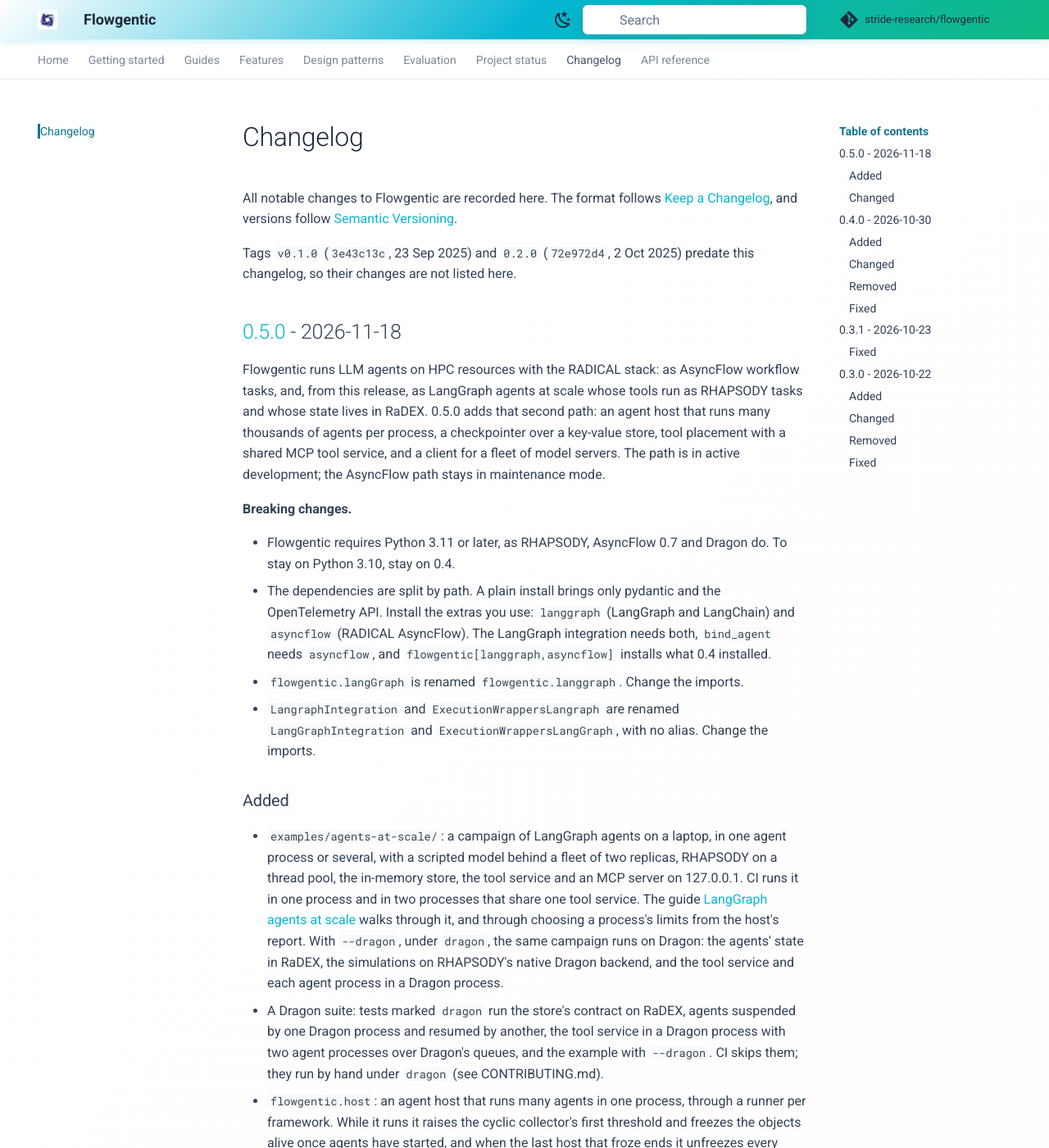
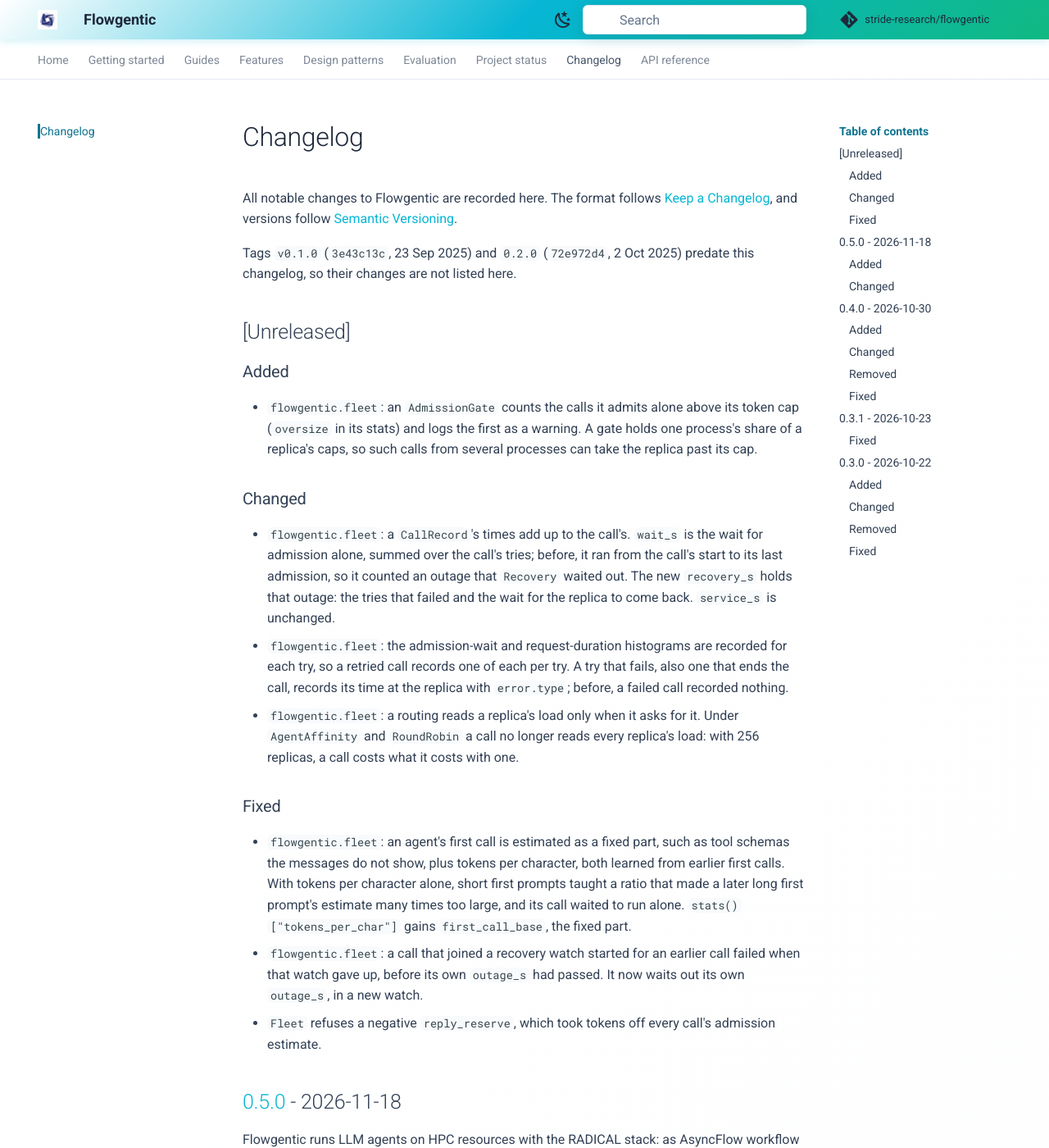
Before and after one commit to stride-research/flowgentic, an MkDocs documentation site: the page built from docs/changelog.md, in a window 1280 px wide and 1400 px high. Shown: the whole window at 82% size. Built offline with MkDocs 1.6.1 and Material for MkDocs 9.7.7, drawn with Linux system fonts in a browser that asks for light colours; comment, search, counter and statistics services are not loaded.

Commit message:
Document the fleet's call times, first-call estimate and oversize calls
The fleet's page says what a CallRecord's three times are and that they
add up, that the histograms are recorded per try with error.type on a
failed one, how a first call is estimated and where stats() shows it, that
a call waits out its own outage_s, and that gates count calls admitted
alone above the token cap. The status page drops the first-call estimate
from the known limitations and names the counter in the one on shares.
Changelog entries under Unreleased.

```diff
--- a/CHANGELOG.md
+++ b/CHANGELOG.md
@@ -6,6 +6,45 @@ All notable changes to Flowgentic are recorded here. The format follows
 
 Tags `v0.1.0` (`3e43c13c`, 23 Sep 2025) and `0.2.0` (`72e972d4`, 2 Oct 2025)
 predate this changelog, so their changes are not listed here.
+
+## [Unreleased]
+
+### Added
+
+- `flowgentic.fleet`: an `AdmissionGate` counts the calls it admits alone
+  above its token cap (`oversize` in its stats) and logs the first as a
+  warning. A gate holds one process's share of a replica's caps, so such
+  calls from several processes can take the replica past its cap.
+
+### Changed
+
+- `flowgentic.fleet`: a `CallRecord`'s times add up to the call's.
+  `wait_s` is the wait for admission alone, summed over the call's tries;
+  before, it ran from the call's start to its last admission, so it counted
+  an outage that `Recovery` waited out. The new `recovery_s` holds that
+  outage: the tries that failed and the wait for the replica to come back.
+  `service_s` is unchanged.
+- `flowgentic.fleet`: the admission-wait and request-duration histograms are
+  recorded for each try, so a retried call records one of each per try. A
+  try that fails, also one that ends the call, records its time at the
+  replica with `error.type`; before, a failed call recorded nothing.
+- `flowgentic.fleet`: a routing reads a replica's load only when it asks for
+  it. Under `AgentAffinity` and `RoundRobin` a call no longer reads every
+  replica's load: with 256 replicas, a call costs what it costs with one.
+
+### Fixed
+
+- `flowgentic.fleet`: an agent's first call is estimated as a fixed part,
+  such as tool schemas the messages do not show, plus tokens per character,
+  both learned from earlier first calls. With tokens per character alone,
+  short first prompts taught a ratio that made a later long first prompt's
+  estimate many times too large, and its call waited to run alone.
+  `stats()["tokens_per_char"]` gains `first_call_base`, the fixed part.
+- `flowgentic.fleet`: a call that joined a recovery watch started for an
+  earlier call failed when that watch gave up, before its own `outage_s`
+  had passed. It now waits out its own `outage_s`, in a new watch.
+- `Fleet` refuses a negative `reply_reserve`, which took tokens off every
+  call's admission estimate.
 
 ## [0.5.0] - 2026-11-18
 
```
Also changed, not shown: docs/features/fleet.md (+30 -10 lines), docs/status.md (+2 -5 lines).
